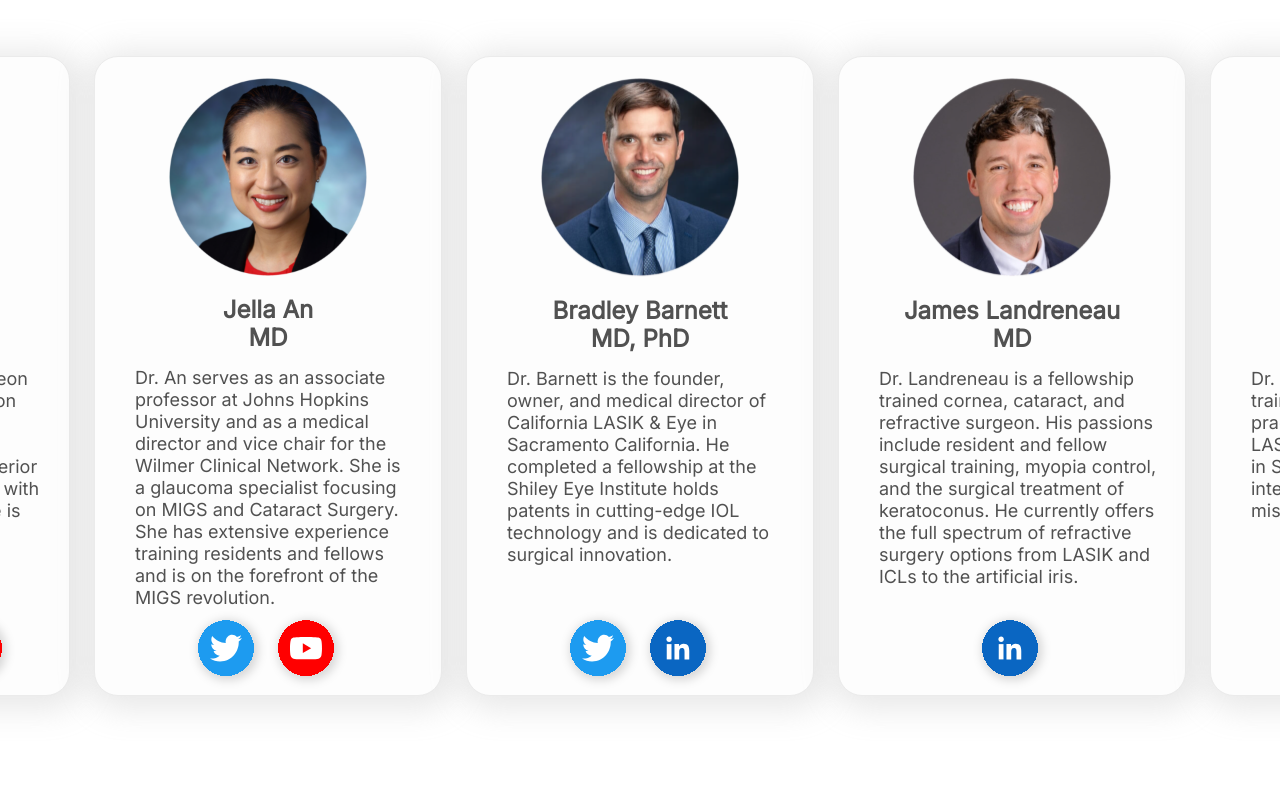
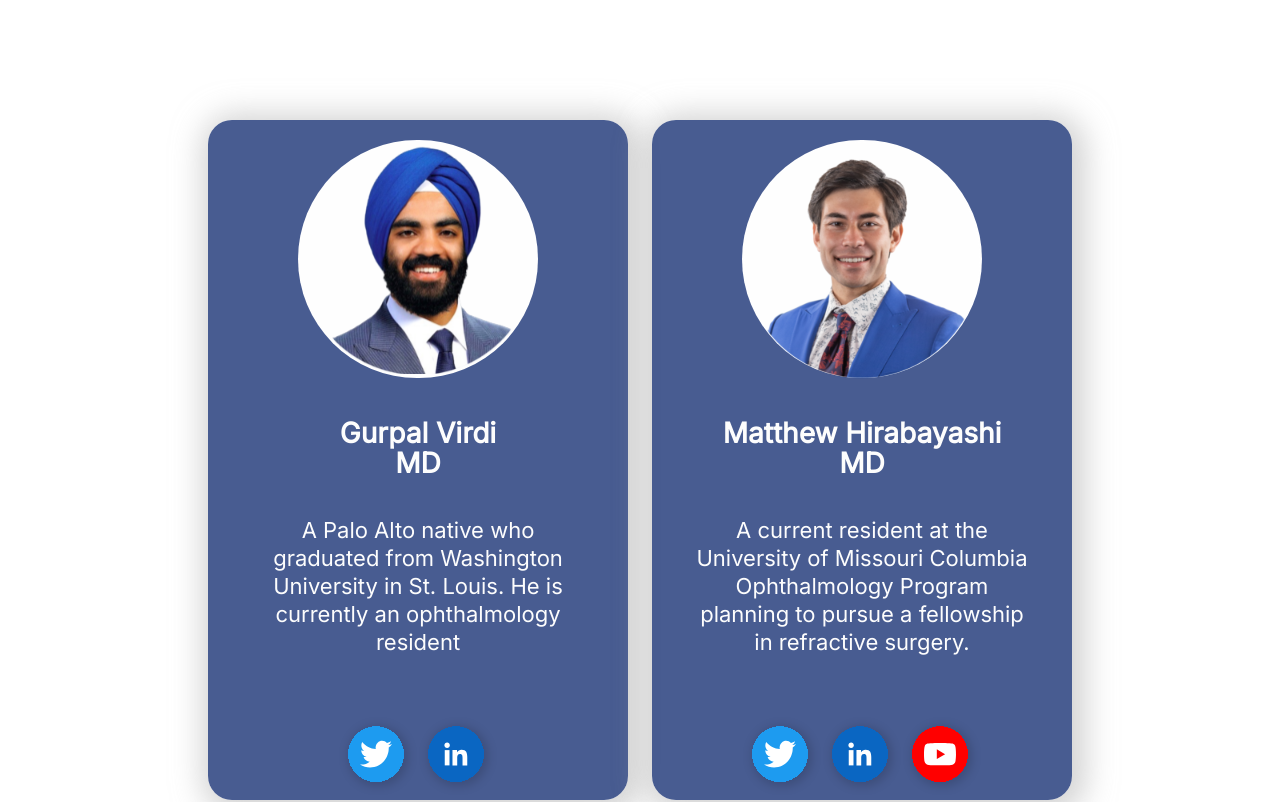
Before and after one commit to eyelabsai/EyeSpace-Website, a React (Create React App) app: page /AboutUs in a window 1280 px wide. Shown: the part 360-1162 px from the top of the page. Built offline with nearby package versions, Linux system fonts and the light colour scheme.

Commit message:
finished advisory board and founders

```diff
--- a/src/views/AboutUs/AboutUs.css
+++ b/src/views/AboutUs/AboutUs.css
@@ -2,3 +2,7 @@
     display: flex;
     flex-direction: column;
 }
+
+.AdvisoryBoard {
+    margin-top: 200px;
+}
--- a/src/views/AboutUs/AboutUs.js
+++ b/src/views/AboutUs/AboutUs.js
@@ -2,10 +2,11 @@ import React from "react";
 import PropTypes from "prop-types";
 import Header from '../../components/header/Header';
 import Footer from "../../components/footer/Footer";
-import './AboutUs.css'; // replace "TestComponent" with your own component
+import './AboutUs.css';
 import AdvisoryBoard from "./AdvisoryBoard/AdvisoryBoard";
+import Founders from "./Founders/Founders";
 
-export default class AboutUs extends React.Component { // replace "TestCOmponent" with your own component
+export default class AboutUs extends React.Component {
   static propTypes = { // define any props here
     name: PropTypes.string,
   };
@@ -15,7 +16,8 @@ export default class AboutUs extends React.Component { // replace "TestCOmponent
     <div className="AboutUs">
       <Header page="About Us"/>
       <h1>About Us</h1>
-      <AdvisoryBoard/>
+      <Founders/>
+      <AdvisoryBoard className="AdvisoryBoard"/>
       <Footer/>
     </div>
     );
--- /dev/null
+++ b/src/views/AboutUs/Founders/FounderCard/FounderCard.css
@@ -0,0 +1,63 @@
+.founders-card {
+    box-sizing: border-box;
+    display: flex;
+    flex-direction: column;
+    align-items: center;
+
+
+    /* width: 348px;
+    height: 640px;
+    left: 0px;
+    top: 0.12px;
+    min-width: 348px; */
+
+    width: 420px;
+    height: 680px;
+    flex-shrink: 0;
+
+    border-radius: 24px;
+    background: rgba(53, 75, 134, 0.90);
+    box-shadow: 4px 4px 30px 10px rgba(181, 181, 181, 0.60);
+  }
+
+  .founder-pic {
+    margin-top: 20px;
+    width: 240px;
+    height: 238.017px;
+    flex-shrink: 0;
+    border-radius: 240px;
+    background: #FEFEFE;
+  }
+
+  .founder-name {
+    color: #FDFDFD;
+    text-align: center;
+    font-size: 28px;
+    font-family: Inter;
+    font-weight: 600;
+    line-height: 30px;
+
+    margin-top: 40px;
+  }
+
+  .founder-desc {
+    color: #FDFDFD;
+    text-align: center;
+    font-size: 22px;
+    font-family: Inter;
+    font-weight: 500;
+    line-height: 28px;
+
+    display: flex;
+    width: 340px;
+    height: 200px;
+    flex-direction: column;
+    flex-shrink: 0;
+
+    margin-top: 38px;
+  }
+
+  .mediaIcons {
+    display: flex;
+    flex-direction: row;
+  }
--- /dev/null
+++ b/src/views/AboutUs/Founders/FounderCard/FounderCard.js
@@ -0,0 +1,39 @@
+import React from "react";
+import PropTypes from "prop-types";
+import './FounderCard.css';
+import Youtube from '../../../../assets/youtube.svg';
+import Linkedin from '../../../../assets/linkedin.svg';
+import Twitter from '../../../../assets/twitter.svg';
+
+// look into how to pass in images (whether as paths, or the actual image)
+// info: https://stackoverflow.com/questions/52999377/react-passing-import-name-as-prop-and-adding-to-image-src
+// might have problems with the import statements
+
+export default class FounderCard extends React.Component {
+  static propTypes = { // define any props here
+    name: PropTypes.string, // name of the person on the card
+    title: PropTypes.string, // title of the person (MD, PHD, etc)
+    text: PropTypes.string, // person's description
+    twitter: PropTypes.string, // twitter link (optional)
+    linkedin: PropTypes.string, // linkedin link (optional)
+    youtube: PropTypes.string, // youtube link (optional)
+    picture: PropTypes.string, // picture link
+  };
+
+  render() {
+    return (
+    <div className="founders-card">
+      <div className="founder-pic"><img clasName="img-tag" src={this.props.picture} alt={this.props.name}/></div>
+      <div className="founder-name">{this.props.name}<br/>{this.props.title}</div>
+      <div className="founder-desc">{this.props.text}</div>
+      <div className="mediaIcons">
+        {/* only display the icon if the person has social media links associated with it */}
+        {(this.props.twitter !== "") && <div className="twitter"><a href={this.props.twitter} target="_blank" rel="noreferrer"><img src={Twitter} alt="Twitter"/></a></div>}
+        {(this.props.linkedin !== "") && <div className="linkedin"><a href={this.props.linkedin} target="_blank" rel="noreferrer"><img src={Linkedin} alt="Linkedin"/></a></div>}
+        {(this.props.youtube !== "") && <div className="youtube"><a href={this.props.youtube} target="_blank" rel="noreferrer"><img src={Youtube} alt="Youtube"/></a></div>}
+
+      </div>
+    </div>
+    );
+  }
+}
--- /dev/null
+++ b/src/views/AboutUs/Founders/Founders.css
@@ -0,0 +1,23 @@
+.FoundersCards {
+    display: flex;
+    flex-direction: row;
+    width: 100%;
+    gap: 24px;
+    justify-content: center;
+    /* flex: none;
+    order: 0;
+    flex-grow: 0; */
+  }
+  .FoundersTitle {
+    font-family: 'Inter';
+    font-style: normal;
+    font-weight: 600;
+    font-size: 80px;
+    line-height: 64px;
+    /* identical to box height, or 80% */
+
+    text-align: center;
+
+    color: #48627E;
+    margin-bottom: 140px;
+  }
--- /dev/null
+++ b/src/views/AboutUs/Founders/Founders.js
@@ -0,0 +1,52 @@
+import React from "react";
+import PropTypes from "prop-types";
+import './Founders.css';
+import FounderCard from './FounderCard/FounderCard';
+import Matthew_Hirabayashi from '../../../assets/Matthew_Hirabayashi.svg';
+import Gurpal_Virdi from '../../../assets/Gurpal_Virdi.svg';
+
+export default class Founders extends React.Component {
+  static propTypes = {
+    name: PropTypes.string,
+  };
+
+  // Javascript Object for each of the advisory board people
+  information = [
+    {
+      name: "Gurpal Virdi",
+      title: "MD",
+      text: "A Palo Alto native who graduated from Washington University in St. Louis. He is currently an ophthalmology resident",
+      twitter: "https://twitter.com/gurpalvirdi",
+      linkedin: "https://www.linkedin.com/in/gurpalvirdi/",
+      youtube: "",
+      picture: Gurpal_Virdi,
+    },
+    {
+      name: "Matthew Hirabayashi",
+      title: "MD",
+      text: "A current resident at the University of Missouri Columbia Ophthalmology Program planning to pursue a fellowship in refractive surgery.",
+      twitter: "https://twitter.com/EyeFlyMD",
+      linkedin: "https://www.linkedin.com/in/matt-hirabayash/",
+      youtube: "https://www.youtube.com/channel/UCLKR7pzPLSZgndzU8l1f0_w",
+      picture: Matthew_Hirabayashi,
+    },
+  ];
+
+  render() {
+    return (
+    // maybe add a prop for id (if we need to distinguish btwn different cards)
+    <div className="Founders">
+      <div className="FoundersTitle">Meet Our<br/>Founders</div>
+      <div className="FoundersCards">
+        {
+          this.information.map((obj) => {
+            return (
+              <FounderCard name={obj.name} title={obj.title} text={obj.text} twitter={obj.twitter} linkedin={obj.linkedin} youtube={obj.youtube} picture={obj.picture}/>
+            )
+          })
+        }
+      </div>
+    </div>
+    );
+  }
+}
```
Also changed, not shown: src/assets/Gurpal_Virdi.svg (added), src/assets/Matthew_Hirabayashi.svg (added).
